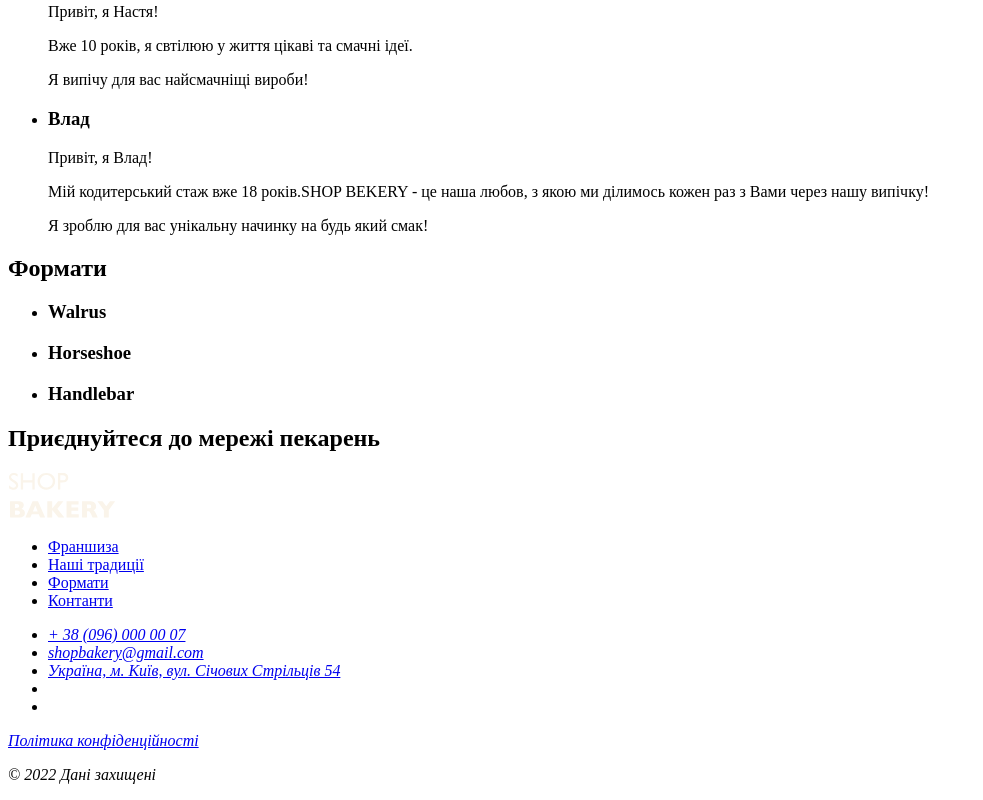
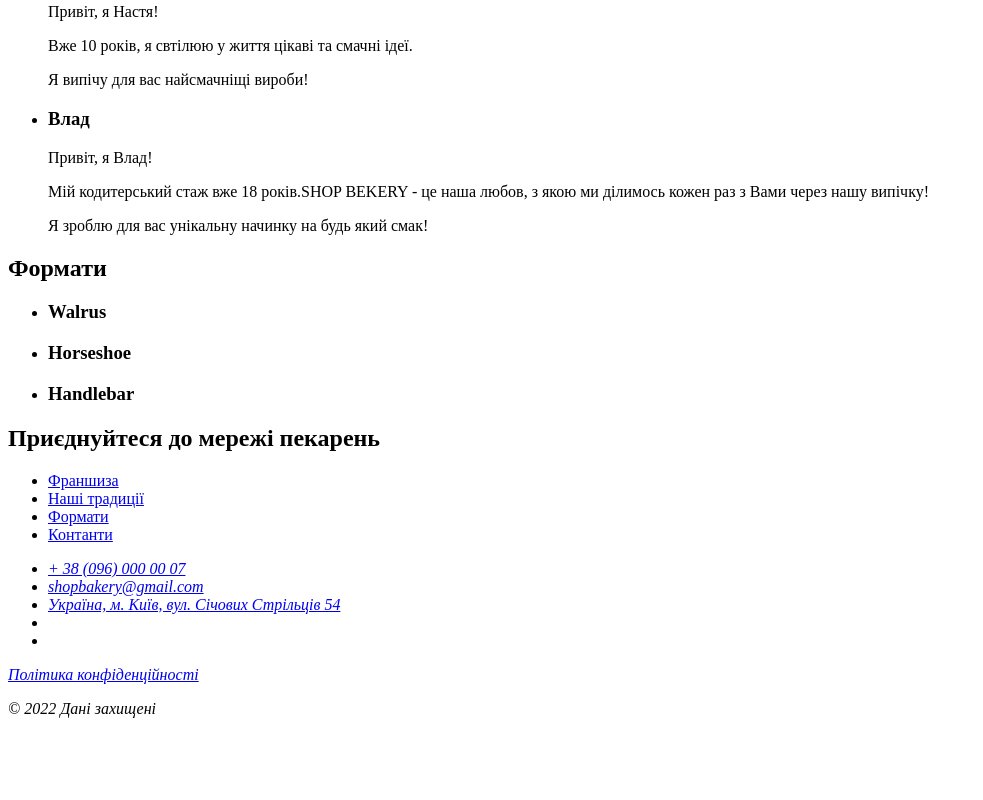
Before and after one commit to Mykyta937/test, a plain HTML site: page index.html in a window 1280 px wide. Shown: the part 1013-1813 px from the top of the page, without its empty margins (0-983 px from the left). After the commit the page ends 1747 px from the top, so only its background shows below. Drawn offline with Linux system fonts and the light colour scheme.

Commit message:
git add .

```diff
--- a/index.html
+++ b/index.html
@@ -95,9 +95,6 @@
     </main>
     <footer>
       <nav>
-        <a href="#">
-          <img src="./Images/logo (1).svg" alt="Логотип сучасної пекарні" />
-        </a>
         <ul>
           <li><a href="#">Франшиза</a></li>
           <li><a href="#">Наші традиції</a></li>
```
